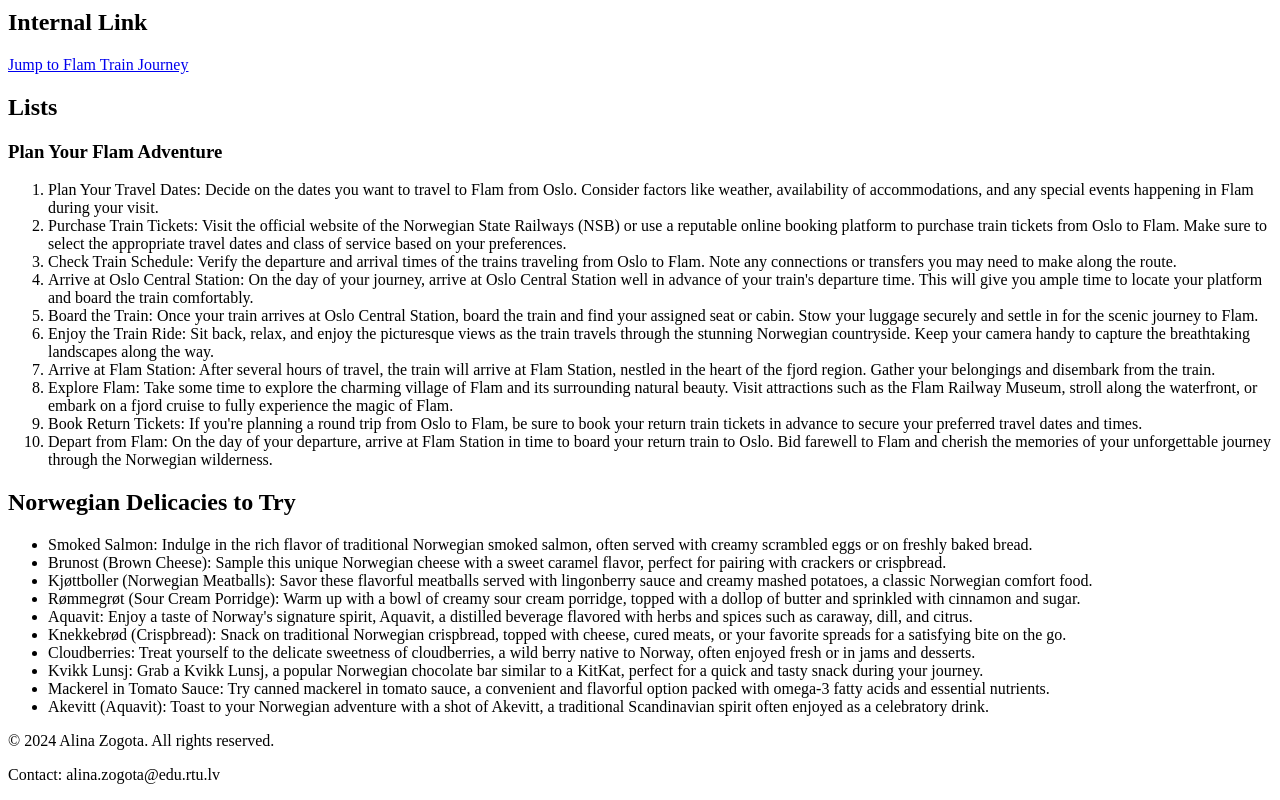
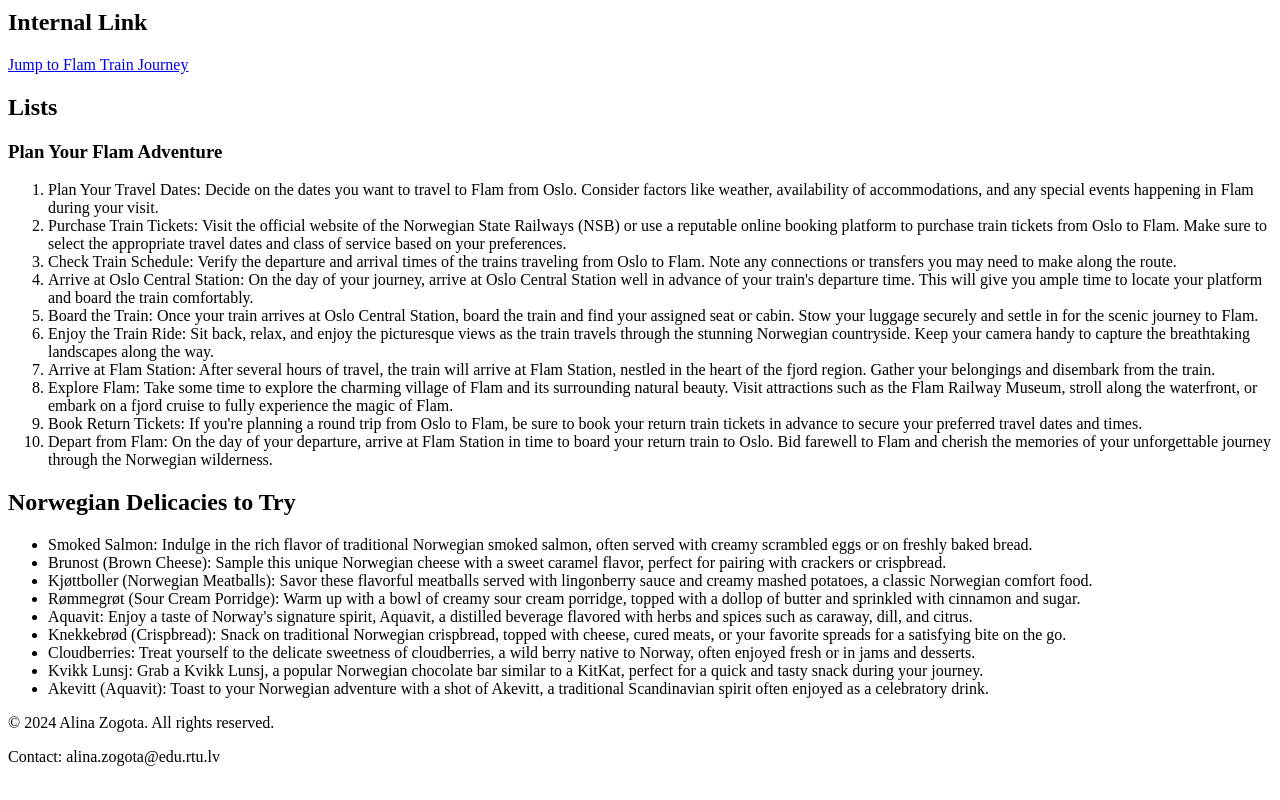
Before and after one commit to aliiane/flam-train-tribute, a plain HTML site: page index.html in a window 1280 px wide. Shown: the part 4915-5715 px from the top of the page. Drawn offline with Linux system fonts and the light colour scheme; files whose address does not match are found by name.

Commit message:
flamtairn v1

```diff
--- a/index.html
+++ b/index.html
@@ -57,7 +57,6 @@
     <li>Knekkebrød (Crispbread): Snack on traditional Norwegian crispbread, topped with cheese, cured meats, or your favorite spreads for a satisfying bite on the go.</li>
     <li>Cloudberries: Treat yourself to the delicate sweetness of cloudberries, a wild berry native to Norway, often enjoyed fresh or in jams and desserts.</li>
     <li>Kvikk Lunsj: Grab a Kvikk Lunsj, a popular Norwegian chocolate bar similar to a KitKat, perfect for a quick and tasty snack during your journey.</li>
-    <li>Mackerel in Tomato Sauce: Try canned mackerel in tomato sauce, a convenient and flavorful option packed with omega-3 fatty acids and essential nutrients.</li>
     <li>Akevitt (Aquavit): Toast to your Norwegian adventure with a shot of Akevitt, a traditional Scandinavian spirit often enjoyed as a celebratory drink.</li>
 </ul>
 
```
